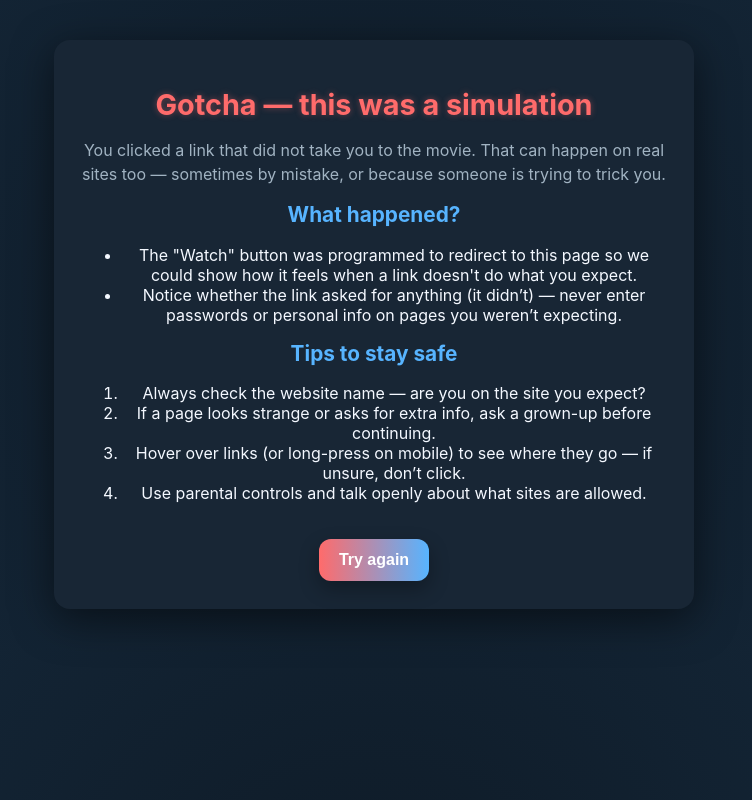
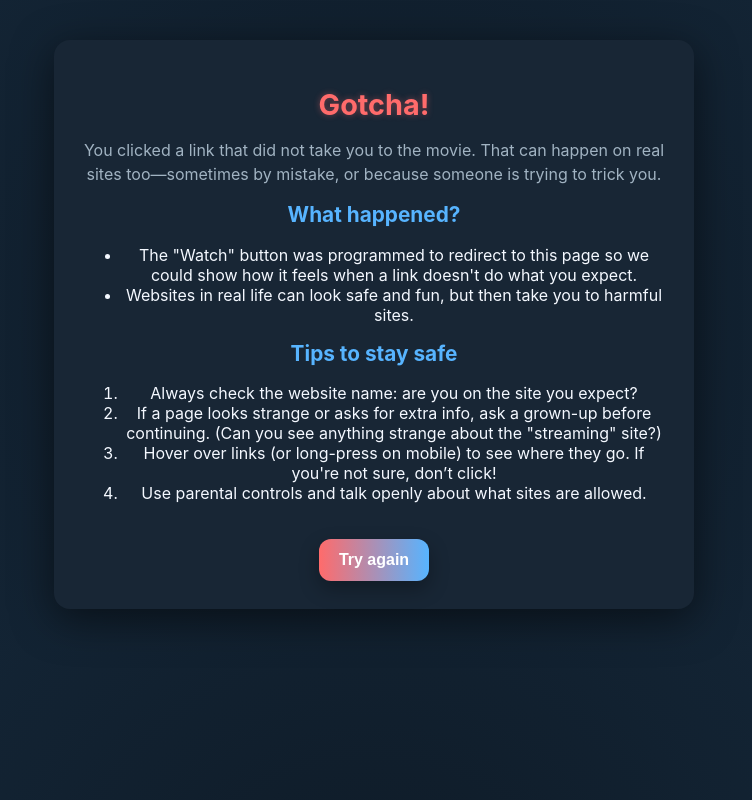
Before and after one commit to benshaw2/InternetSafetyAdventures, a plain HTML site: page activities/WrongLink/gotcha.html in a window 1280 px wide. Shown: the whole page, without its empty margins (266-1018 px from the left). Drawn offline with Linux system fonts and the light colour scheme.

Commit message:
Update gotcha.html

```diff
--- a/activities/WrongLink/gotcha.html
+++ b/activities/WrongLink/gotcha.html
@@ -8,20 +8,20 @@
 </head>
 <body class="gotcha">
   <main>
-    <h1>Gotcha — this was a simulation</h1>
-    <p>You clicked a link that did not take you to the movie. That can happen on real sites too — sometimes by mistake, or because someone is trying to trick you.</p>
+    <h1>Gotcha!</h1>
+    <p>You clicked a link that did not take you to the movie. That can happen on real sites too—sometimes by mistake, or because someone is trying to trick you.</p>
 
     <h2>What happened?</h2>
     <ul>
       <li>The "Watch" button was programmed to redirect to this page so we could show how it feels when a link doesn't do what you expect.</li>
-      <li>Notice whether the link asked for anything (it didn’t) — never enter passwords or personal info on pages you weren’t expecting.</li>
+      <li>Websites in real life can look safe and fun, but then take you to harmful sites.</li>
     </ul>
 
     <h2>Tips to stay safe</h2>
     <ol>
-      <li>Always check the website name — are you on the site you expect?</li>
-      <li>If a page looks strange or asks for extra info, ask a grown-up before continuing.</li>
-      <li>Hover over links (or long-press on mobile) to see where they go — if unsure, don’t click.</li>
+      <li>Always check the website name: are you on the site you expect?</li>
+      <li>If a page looks strange or asks for extra info, ask a grown-up before continuing. (Can you see anything strange about the "streaming" site?)</li>
+      <li>Hover over links (or long-press on mobile) to see where they go. If you're not sure, don’t click!</li>
       <li>Use parental controls and talk openly about what sites are allowed.</li>
     </ol>
 
```
